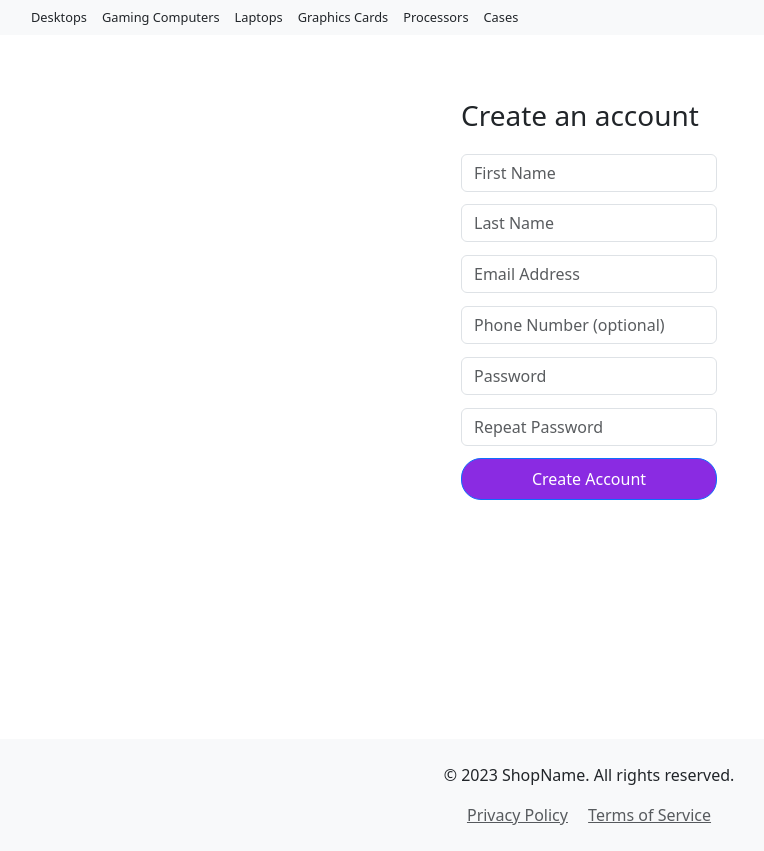
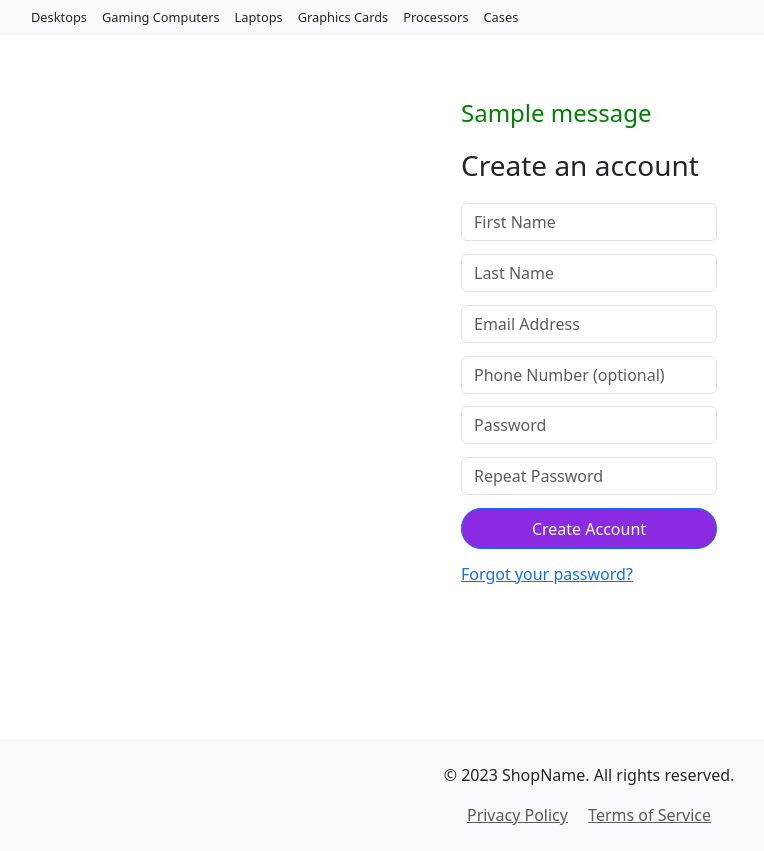
Before and after one commit to Bonzay993/NextTopComputers, a Flask app: page /register in a window 1280 px wide. Shown: the part 72-923 px from the top of the page, without its empty margins (51-815 px from the left). Run offline with Flask 3, Linux system fonts and the light colour scheme; one stand-in notice (Sample message) is shown; some libraries are stand-ins or nearby versions.

Commit message:
Added registration messages depending if it's success or error

```diff
--- a/app.py
+++ b/app.py
@@ -33,7 +33,7 @@ def register():
             {"email": request.form.get("email").lower()})
 
         if existing_user:
-            flash("Email already exists")
+            flash("Email already exists. Please choose a different email or click on Forgot Password", 'error')
             return redirect(url_for("register"))
 
         register = {
@@ -48,8 +48,12 @@ def register():
 
         # put the new user into 'session' cookie
         session["user"] = request.form.get("email").lower()
-        flash("Registration Succesful")
+        flash('Registration Successful. Please click <a href="{{ url_for("sign-in") }}">here</a> to Sign In', 'success')
     return render_template("register.html")
+
+@app.route("/registration-success")
+def registration_success():
+    return render_template("registration-success.html")
 
 @app.route("/get_desktops")
 def get_desktops():
--- a/static/style.css
+++ b/static/style.css
@@ -196,6 +196,17 @@ body{
     gap:10px;
 }
 
+.flashes-error{
+    color:red;
+    font-size: 100%;
+}
+
+.flashes-success{
+    color:green;
+    font-size: 100%;
+    text-decoration:none;
+}
+
 /* Responsive styles */
 @media (max-width: 992px) {
     .hero-section h1 {
--- a/templates/register.html
+++ b/templates/register.html
@@ -1,7 +1,26 @@
 {% extends "base.html" %}
 {% block content %}
 
+
+
+
 <form method="POST" action="{{ url_for('register') }}" class="register-form" id="registerForm">
+    <!--Show flash messages-->
+    {% with messages = get_flashed_messages(with_categories=true) %}
+        {% if messages %}
+            {% for category, message in messages %}
+                {% if category == 'success' %}
+                    <div class="row flashes-success">
+                        <h4>{{ message|safe }}</h4>
+                    </div>
+                {% elif category == 'error' %}
+                    <div class="row flashes-error">
+                        <h4>{{ message|safe }}</h4>
+                    </div>
+                {% endif %}
+            {% endfor %}
+        {% endif %}
+    {% endwith %}
     <h3>Create an account</h3>
     <div class="form-group">
       <input type="text" class="form-control" id="first_name" name="first_name" placeholder="First Name" required>
@@ -23,6 +42,9 @@
     </div>
     <div id="passwordError" style="color: red; display: none;">Passwords do not match!</div>
     <button type="submit" class="btn btn-primary sign-in-btn register-buttons">Create Account</button>
+    <div class ="forgot-password-container" >
+        <a href=""class = "forgot-password">Forgot your password?</a>
+    </div>
 </form>
 
 {% endblock %}
--- a/templates/sign-in.html
+++ b/templates/sign-in.html
@@ -1,5 +1,7 @@
 {% extends "base.html" %}
 {% block content %}
+
+
 <form class="sign-in-form">
     <h3>Sign in</h3>
     <div class="form-group">
```
Also changed, not shown: templates/registration-success.html (added, +7 -0 lines).
